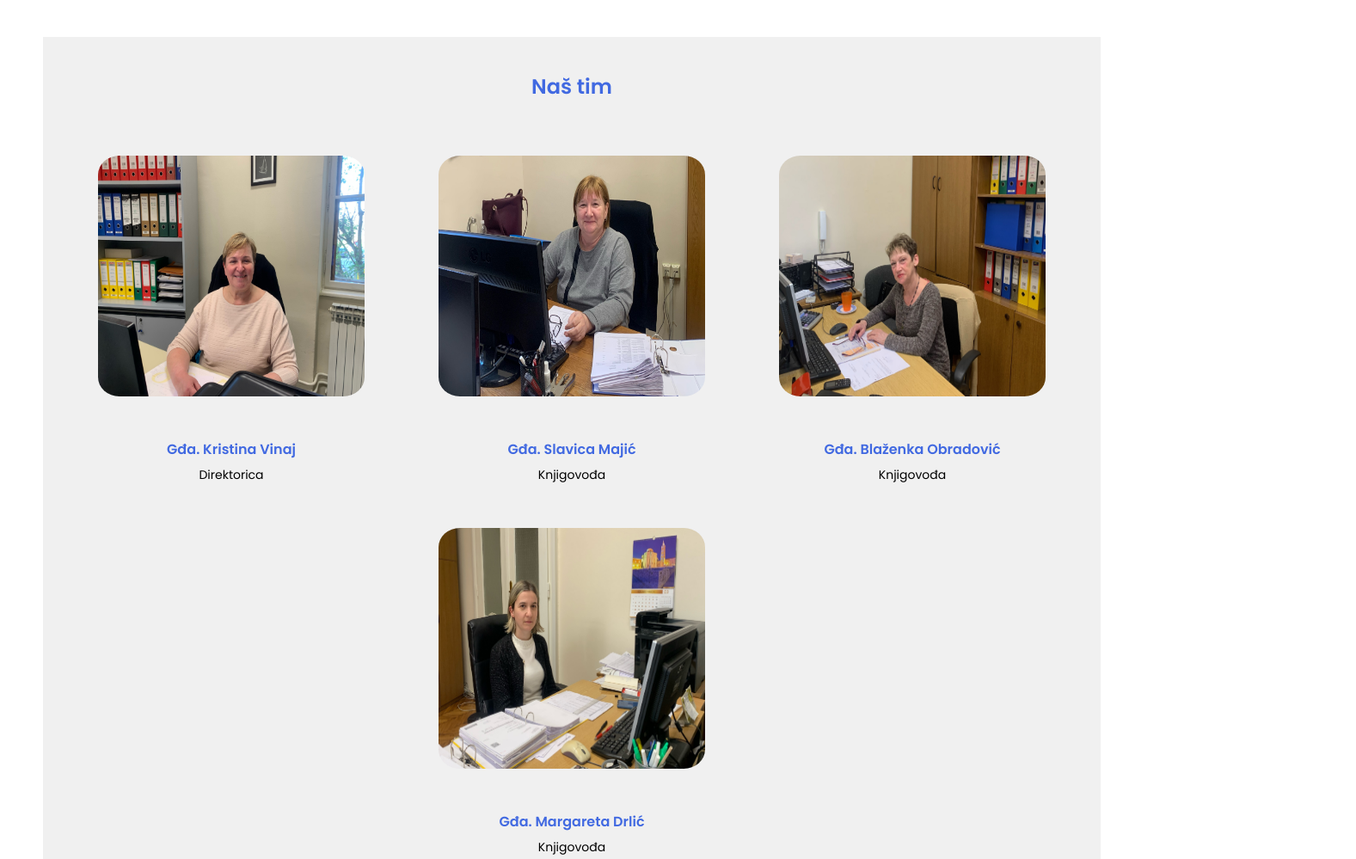
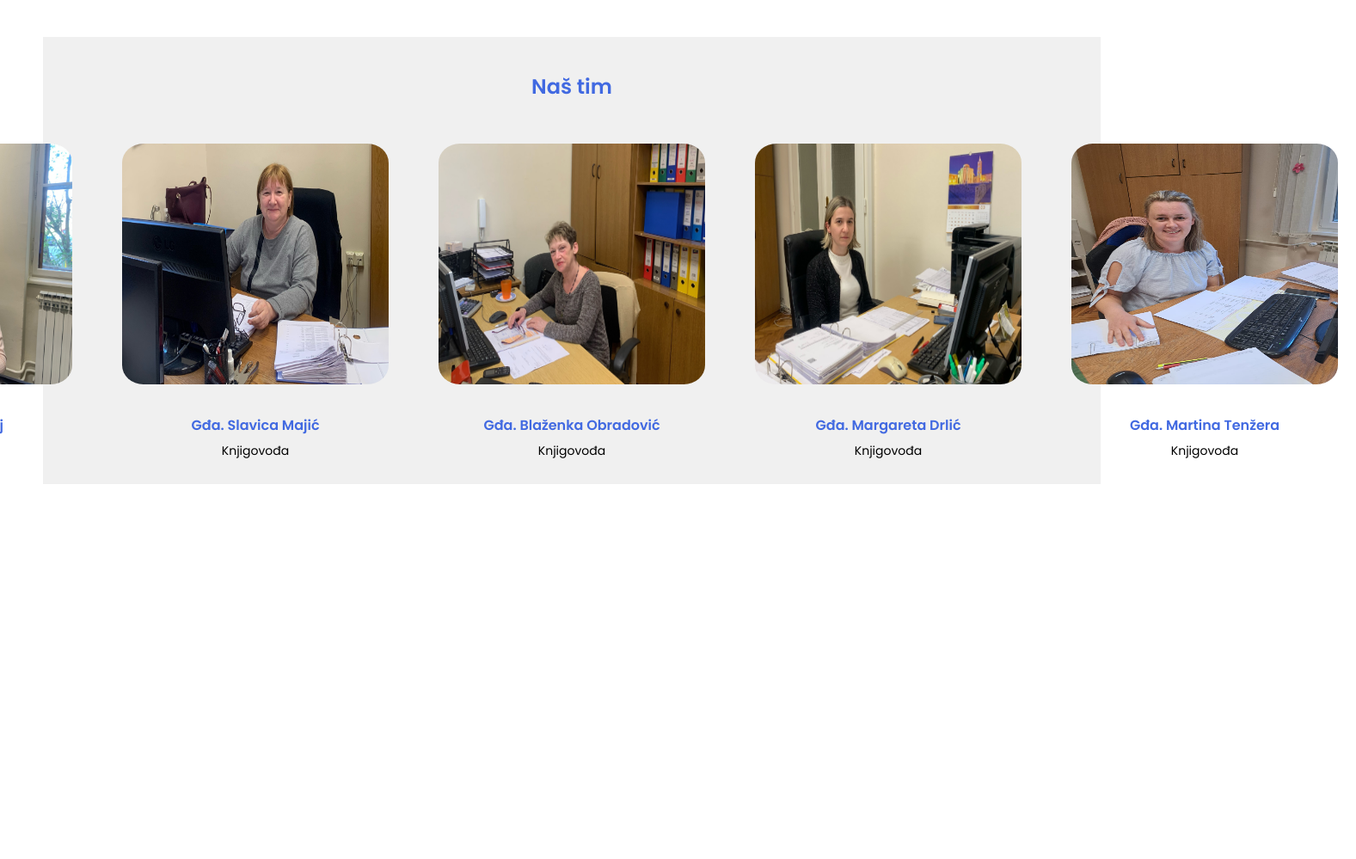
Before and after one commit to winaui/KontexStranica, a plain HTML site: page aboutus.html in a window 1280 px wide. Shown: the part 780-1779 px from the top of the page at 86% size, 1577 px wide, since content can reach past the window. After the commit the page ends 1418 px from the top, so only its background shows below. Drawn offline with Linux system fonts and the light colour scheme.

Commit message:
additions

```diff
--- a/aboutus.html
+++ b/aboutus.html
@@ -65,6 +65,11 @@
                         <h4>Gđa. Margareta Drlić</h4>
                         <p>Knjigovođa</p>
                     </div>
+                    <div class="team-memb">
+                        <img src="images/image8.jpg">
+                        <h4>Gđa. Martina Tenžera</h4>
+                        <p>Knjigovođa</p>
+                    </div>
                 </div>
             </div>
         </section>
--- a/styles/style.css
+++ b/styles/style.css
@@ -396,7 +396,6 @@ table, tr, td {
     display: flex;
     align-items: center;
     justify-content: center;
-    flex-wrap: wrap;
 }
 
 .team-memb{
@@ -407,7 +406,7 @@ table, tr, td {
     width: 310px;
     height: 280px;
     border-radius: 8%;
-    margin: 35px;
+    margin: 21px;
 }
 
 .team-memb h4{
```
Also changed, not shown: images/image8.jpg (added), images/image9.jpg (added).
